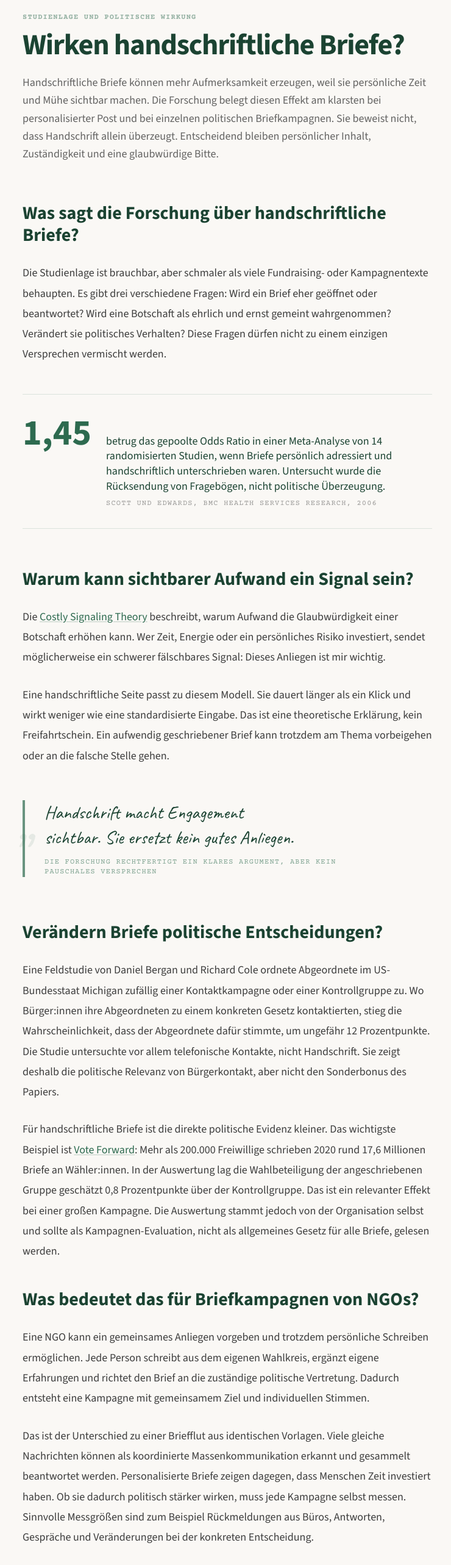
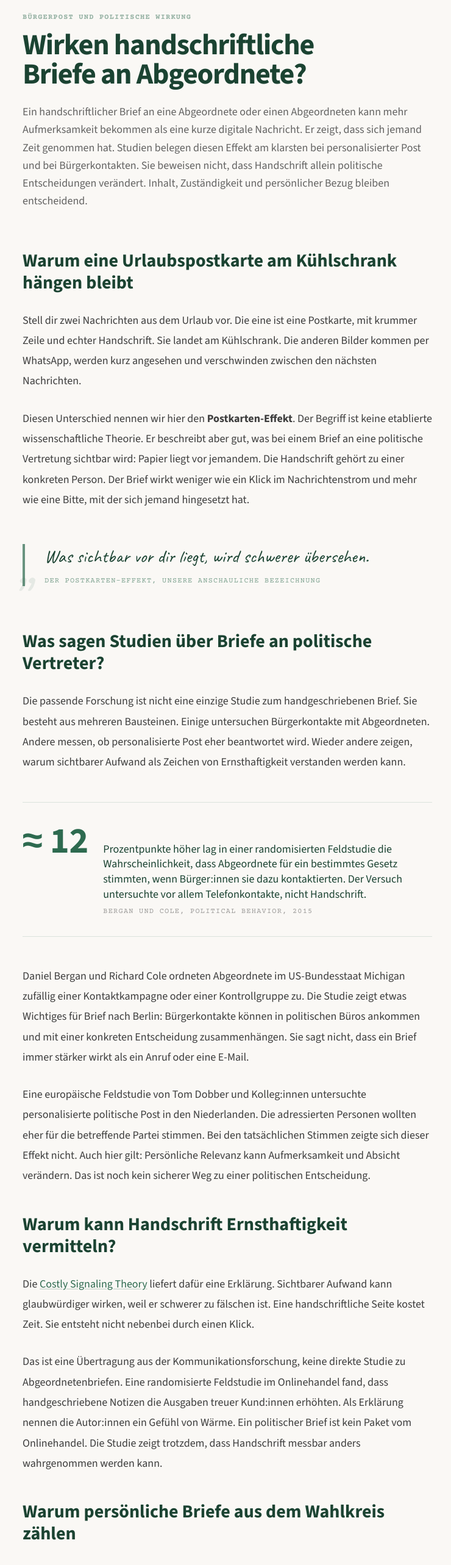
Before and after one commit to tholo91/brief-nach-berlin, a Next.js app in the folder web/: page /handschriftliche-briefe-wirkung in a window 1280 px wide. Shown: the part 200-2766 px from the top of the page at 61% size, without its empty margins (267-1007 px from the left). Built offline with nearby package versions, Linux system fonts and the light colour scheme.

Commit message:
feat(content): rewrite handwritten-letter page around research evidence

```diff
--- a/web/src/app/(site)/handschriftliche-briefe-wirkung/page.tsx
+++ b/web/src/app/(site)/handschriftliche-briefe-wirkung/page.tsx
@@ -9,9 +9,9 @@ import { FactCallout } from "@/components/editorial/FactCallout";
 const URL_PATH = "/handschriftliche-briefe-wirkung";
 const PUBLISHED = "2026-08-11";
 const TITLE =
-  "Wirken handschriftliche Briefe? Studien, Theorie und Briefkampagnen | Brief nach Berlin";
+  "Wirken handschriftliche Briefe an Abgeordnete? Studien und Erfahrungen | Brief nach Berlin";
 const DESCRIPTION =
-  "Was Studien über handschriftliche Briefe, persönliche Ansprache und politische Briefkampagnen zeigen, mit Quellen zu Costly Signaling und NGO-Arbeit.";
+  "Was Studien über handschriftliche Briefe an Abgeordnete zeigen, warum persönlicher Aufwand zählt und was der Postkarten-Effekt damit zu tun hat.";
 
 export const metadata: Metadata = {
   title: TITLE,
@@ -29,24 +29,24 @@ export const metadata: Metadata = {
 
 const faqs = [
   {
-    q: "Gibt es einen direkten Beweis, dass handschriftliche Briefe politische Entscheidungen verändern?",
-    a: "Die direkte Evidenz ist noch begrenzt. Eine randomisierte Studie zu Briefkampagnen von Vote Forward fand für die US-Wahl 2020 einen Anstieg der Wahlbeteiligung um geschätzt 0,8 Prozentpunkte. Eine andere Feldstudie zeigte, dass Kontakte aus der Wählerschaft die Zustimmung von Abgeordneten zu einem Gesetz um etwa 12 Prozentpunkte erhöhen konnten. Keine dieser Studien beweist, dass die Handschrift allein der entscheidende Faktor war.",
+    q: "Gibt es einen direkten Beweis, dass handschriftliche Briefe an Abgeordnete wirken?",
+    a: "Die direkte Evidenz ist kleiner als oft behauptet. Eine randomisierte Feldstudie zeigte, dass Bürgerkontakte die Zustimmung von Abgeordneten zu einem Gesetz um etwa 12 Prozentpunkte erhöhen konnten. Der Kontakt erfolgte vor allem telefonisch. Für handschriftliche Briefe lässt sich daraus kein eigener Handschrift-Bonus ableiten. Die Studie zeigt aber, dass Bürgerpost politische Entscheidungen erreichen kann.",
   },
   {
-    q: "Was bedeutet Costly Signaling bei einem handschriftlichen Brief?",
-    a: "Costly Signaling beschreibt die Idee, dass Aufwand die Ernsthaftigkeit einer Botschaft glaubwürdiger machen kann. Handschrift ist zeitaufwendiger und schwerer vollständig zu automatisieren als ein Klick oder ein Standardformular. Das ist eine plausible Erklärung für mehr Aufmerksamkeit, aber kein direkter Nachweis, dass jede handschriftliche Nachricht überzeugender ist.",
+    q: "Was ist der Postkarten-Effekt?",
+    a: "Der Postkarten-Effekt ist unsere saloppe Bezeichnung für eine Alltagserfahrung: Eine handgeschriebene Urlaubspostkarte landet eher am Kühlschrank und bleibt dort sichtbar. Viele Urlaubsbilder in WhatsApp sind schneller verschickt und schneller vergessen. Bei einem Brief an eine politische Vertretung ist es ähnlich: Das Papier liegt vor jemandem, trägt eine echte Handschrift und wirkt weniger wie eine anonyme Eingabe.",
   },
   {
-    q: "Ist ein handschriftlicher Brief automatisch wirkungsvoller als eine E-Mail?",
-    a: "Nein. Die Wirkung hängt auch von Inhalt, Zuständigkeit, persönlichem Bezug und dem Zeitpunkt ab. Forschung zu postalischen Fragebögen zeigt Vorteile für persönliche Adressierung und handgeschriebene Signaturen, untersucht aber nicht die politische Überzeugungskraft eines Briefs. Ein konkreter, persönlicher Brief ist deshalb die bessere Aussage als die pauschale Behauptung, Papier wirke immer.",
+    q: "Was bedeutet Costly Signaling bei einem Brief?",
+    a: "Costly Signaling beschreibt die Idee, dass sichtbarer Aufwand eine Botschaft glaubwürdiger machen kann. Eine handschriftliche Seite braucht Zeit und ist schwerer vollständig zu automatisieren als ein Klick. Das kann Ernsthaftigkeit signalisieren. Es ist eine plausible Erklärung, aber kein Beweis dafür, dass jede handschriftliche Nachricht überzeugt.",
   },
   {
-    q: "Warum können personalisierte Briefkampagnen für NGOs sinnvoll sein?",
-    a: "Eine Kampagne kann ein gemeinsames Anliegen verständlich machen und trotzdem jede Person aus dem eigenen Wahlkreis schreiben lassen. Die Unterstützer:innen ergänzen eigene Gründe und prüfen den Text selbst. So entsteht eine größere Zahl persönlicher Schreiben, ohne dass die Organisation automatisch identische Nachrichten an ein Büro schickt.",
+    q: "Ist ein handschriftlicher Brief automatisch besser als eine E-Mail?",
+    a: "Nein. Ein guter Brief braucht ein konkretes Anliegen, die richtige Zuständigkeit und einen persönlichen Grund. Forschung zu postalischen Fragebögen zeigt Vorteile für persönliche Adressierung und handgeschriebene Unterschriften. Sie untersucht aber nicht die politische Überzeugungskraft eines Briefs. Papier allein reicht nicht.",
   },
   {
-    q: "Hat Barack Obama wirklich jeden Abend zehn Briefe gelesen?",
-    a: "Dafür gibt es eine Primärquelle: In einem Interview des Obama Presidential Oral History Project berichtet sein Korrespondenzteam, Obama habe in seiner ersten Woche darum gebeten, ihm jeden Tag zehn Briefe vorzulegen. Obama selbst beschrieb diese Praxis später ebenfalls. Die Briefe waren eine ausgewählte Stichprobe aus der gesamten Bürgerpost, nicht ausschließlich handgeschriebene Briefe.",
+    q: "Warum sind handschriftliche Briefe für NGO-Briefkampagnen interessant?",
+    a: "Eine Organisation kann ein gemeinsames Anliegen vorgeben. Jede Person schreibt dann aus dem eigenen Wahlkreis, ergänzt eigene Gründe und prüft den Text selbst. So entstehen viele persönliche Briefe statt eines identischen Serienbriefs. Ob die Kampagne wirkt, sollte die Organisation an Antworten, Gesprächen und konkreten politischen Reaktionen messen.",
   },
 ];
 
@@ -89,80 +89,101 @@ export default function HandschriftlicheBriefeWirkungPage() {
         </Link>
 
         <p className="mb-3 font-typewriter text-xs font-bold uppercase tracking-widest text-waldgruen/50">
-          Studienlage und politische Wirkung
+          Bürgerpost und politische Wirkung
         </p>
         <h1 className="mb-6 font-body text-3xl font-bold tracking-tight text-waldgruen-dark md:text-5xl text-balance">
-          Wirken handschriftliche Briefe?
+          Wirken handschriftliche Briefe an Abgeordnete?
         </h1>
         <p className="mb-12 font-body text-lg leading-relaxed text-warmgrau/80">
-          Handschriftliche Briefe können mehr Aufmerksamkeit erzeugen, weil sie persönliche Zeit und Mühe sichtbar machen. Die Forschung belegt diesen Effekt am klarsten bei personalisierter Post und bei einzelnen politischen Briefkampagnen. Sie beweist nicht, dass Handschrift allein überzeugt. Entscheidend bleiben persönlicher Inhalt, Zuständigkeit und eine glaubwürdige Bitte.
+          Ein handschriftlicher Brief an eine Abgeordnete oder einen Abgeordneten kann mehr Aufmerksamkeit bekommen als eine kurze digitale Nachricht. Er zeigt, dass sich jemand Zeit genommen hat. Studien belegen diesen Effekt am klarsten bei personalisierter Post und bei Bürgerkontakten. Sie beweisen nicht, dass Handschrift allein politische Entscheidungen verändert. Inhalt, Zuständigkeit und persönlicher Bezug bleiben entscheidend.
         </p>
 
         <Prose>
-          <h2>Was sagt die Forschung über handschriftliche Briefe?</h2>
+          <h2>Warum eine Urlaubspostkarte am Kühlschrank hängen bleibt</h2>
           <p>
-            Die Studienlage ist brauchbar, aber schmaler als viele Fundraising- oder Kampagnentexte behaupten. Es gibt drei verschiedene Fragen: Wird ein Brief eher geöffnet oder beantwortet? Wird eine Botschaft als ehrlich und ernst gemeint wahrgenommen? Verändert sie politisches Verhalten? Diese Fragen dürfen nicht zu einem einzigen Versprechen vermischt werden.
+            Stell dir zwei Nachrichten aus dem Urlaub vor. Die eine ist eine Postkarte, mit krummer Zeile und echter Handschrift. Sie landet am Kühlschrank. Die anderen Bilder kommen per WhatsApp, werden kurz angesehen und verschwinden zwischen den nächsten Nachrichten.
+          </p>
+          <p>
+            Diesen Unterschied nennen wir hier den <strong>Postkarten-Effekt</strong>. Der Begriff ist keine etablierte wissenschaftliche Theorie. Er beschreibt aber gut, was bei einem Brief an eine politische Vertretung sichtbar wird: Papier liegt vor jemandem. Die Handschrift gehört zu einer konkreten Person. Der Brief wirkt weniger wie ein Klick im Nachrichtenstrom und mehr wie eine Bitte, mit der sich jemand hingesetzt hat.
+          </p>
+
+          <PullQuote decorative attribution="Der Postkarten-Effekt, unsere anschauliche Bezeichnung">
+            Was sichtbar vor dir liegt, wird schwerer übersehen.
+          </PullQuote>
+
+          <h2>Was sagen Studien über Briefe an politische Vertreter?</h2>
+          <p>
+            Die passende Forschung ist nicht eine einzige Studie zum handgeschriebenen Brief. Sie besteht aus mehreren Bausteinen. Einige untersuchen Bürgerkontakte mit Abgeordneten. Andere messen, ob personalisierte Post eher beantwortet wird. Wieder andere zeigen, warum sichtbarer Aufwand als Zeichen von Ernsthaftigkeit verstanden werden kann.
           </p>
 
           <FactCallout
-            number="1,45"
-            label="betrug das gepoolte Odds Ratio in einer Meta-Analyse von 14 randomisierten Studien, wenn Briefe persönlich adressiert und handschriftlich unterschrieben waren. Untersucht wurde die Rücksendung von Fragebögen, nicht politische Überzeugung."
-            source="Scott und Edwards, BMC Health Services Research, 2006"
+            number="≈ 12"
+            label="Prozentpunkte höher lag in einer randomisierten Feldstudie die Wahrscheinlichkeit, dass Abgeordnete für ein bestimmtes Gesetz stimmten, wenn Bürger:innen sie dazu kontaktierten. Der Versuch untersuchte vor allem Telefonkontakte, nicht Handschrift."
+            source="Bergan und Cole, Political Behavior, 2015"
           />
 
-          <h2>Warum kann sichtbarer Aufwand ein Signal sein?</h2>
           <p>
-            Die <a className={sourceLinkClass} href="https://doi.org/10.1016/j.copsyc.2022.101442" target="_blank" rel="noreferrer">Costly Signaling Theory</a> beschreibt, warum Aufwand die Glaubwürdigkeit einer Botschaft erhöhen kann. Wer Zeit, Energie oder ein persönliches Risiko investiert, sendet möglicherweise ein schwerer fälschbares Signal: Dieses Anliegen ist mir wichtig.
+            Daniel Bergan und Richard Cole ordneten Abgeordnete im US-Bundesstaat Michigan zufällig einer Kontaktkampagne oder einer Kontrollgruppe zu. Die Studie zeigt etwas Wichtiges für Brief nach Berlin: Bürgerkontakte können in politischen Büros ankommen und mit einer konkreten Entscheidung zusammenhängen. Sie sagt nicht, dass ein Brief immer stärker wirkt als ein Anruf oder eine E-Mail.
           </p>
           <p>
-            Eine handschriftliche Seite passt zu diesem Modell. Sie dauert länger als ein Klick und wirkt weniger wie eine standardisierte Eingabe. Das ist eine theoretische Erklärung, kein Freifahrtschein. Ein aufwendig geschriebener Brief kann trotzdem am Thema vorbeigehen oder an die falsche Stelle gehen.
+            Eine europäische Feldstudie von Tom Dobber und Kolleg:innen untersuchte personalisierte politische Post in den Niederlanden. Die adressierten Personen wollten eher für die betreffende Partei stimmen. Bei den tatsächlichen Stimmen zeigte sich dieser Effekt nicht. Auch hier gilt: Persönliche Relevanz kann Aufmerksamkeit und Absicht verändern. Das ist noch kein sicherer Weg zu einer politischen Entscheidung.
           </p>
 
-          <PullQuote decorative attribution="Die Forschung rechtfertigt ein klares Argument, aber kein pauschales Versprechen">
-            Handschrift macht Engagement sichtbar. Sie ersetzt kein gutes Anliegen.
-          </PullQuote>
-
-          <h2>Verändern Briefe politische Entscheidungen?</h2>
+          <h2>Warum kann Handschrift Ernsthaftigkeit vermitteln?</h2>
           <p>
-            Eine Feldstudie von Daniel Bergan und Richard Cole ordnete Abgeordnete im US-Bundesstaat Michigan zufällig einer Kontaktkampagne oder einer Kontrollgruppe zu. Wo Bürger:innen ihre Abgeordneten zu einem konkreten Gesetz kontaktierten, stieg die Wahrscheinlichkeit, dass der Abgeordnete dafür stimmte, um ungefähr 12 Prozentpunkte. Die Studie untersuchte vor allem telefonische Kontakte, nicht Handschrift. Sie zeigt deshalb die politische Relevanz von Bürgerkontakt, aber nicht den Sonderbonus des Papiers.
+            Die <a className={sourceLinkClass} href="https://doi.org/10.1016/j.copsyc.2022.101442" target="_blank" rel="noreferrer">Costly Signaling Theory</a> liefert dafür eine Erklärung. Sichtbarer Aufwand kann glaubwürdiger wirken, weil er schwerer zu fälschen ist. Eine handschriftliche Seite kostet Zeit. Sie entsteht nicht nebenbei durch einen Klick.
           </p>
           <p>
-            Für handschriftliche Briefe ist die direkte politische Evidenz kleiner. Das wichtigste Beispiel ist <a className={sourceLinkClass} href="https://votefwd.org/impact2020" target="_blank" rel="noreferrer">Vote Forward</a>: Mehr als 200.000 Freiwillige schrieben 2020 rund 17,6 Millionen Briefe an Wähler:innen. In der Auswertung lag die Wahlbeteiligung der angeschriebenen Gruppe geschätzt 0,8 Prozentpunkte über der Kontrollgruppe. Das ist ein relevanter Effekt bei einer großen Kampagne. Die Auswertung stammt jedoch von der Organisation selbst und sollte als Kampagnen-Evaluation, nicht als allgemeines Gesetz für alle Briefe, gelesen werden.
+            Das ist eine Übertragung aus der Kommunikationsforschung, keine direkte Studie zu Abgeordnetenbriefen. Eine randomisierte Feldstudie im Onlinehandel fand, dass handgeschriebene Notizen die Ausgaben treuer Kund:innen erhöhten. Als Erklärung nennen die Autor:innen ein Gefühl von Wärme. Ein politischer Brief ist kein Paket vom Onlinehandel. Die Studie zeigt trotzdem, dass Handschrift messbar anders wahrgenommen werden kann.
+          </p>
+
+          <h2>Warum persönliche Briefe aus dem Wahlkreis zählen</h2>
+          <p>
+            Ein Brief aus dem eigenen Wahlkreis hat eine klare Adresse. Er kommt von jemandem, den die Abgeordnete oder der Abgeordnete tatsächlich vertritt. Wenn mehrere Menschen unabhängig voneinander zum gleichen Thema schreiben, wird daraus ein Muster, das ein Büro schwerer als Einzelfall ablegen kann.
+          </p>
+          <p>
+            Das funktioniert nicht durch möglichst viele identische Texte. Ein Serienbrief lässt sich schnell als Kampagne erkennen und gesammelt beantworten. Persönliche Briefe zeigen dagegen, dass verschiedene Menschen ein Anliegen aus ihrem Alltag heraus wichtig finden. Genau deshalb setzt Brief nach Berlin auf eigene Worte, eine zuständige Adresse und den letzten Schritt beim Menschen: lesen, ändern, abschreiben, abschicken.
           </p>
 
           <h2>Was bedeutet das für Briefkampagnen von NGOs?</h2>
           <p>
-            Eine NGO kann ein gemeinsames Anliegen vorgeben und trotzdem persönliche Schreiben ermöglichen. Jede Person schreibt aus dem eigenen Wahlkreis, ergänzt eigene Erfahrungen und richtet den Brief an die zuständige politische Vertretung. Dadurch entsteht eine Kampagne mit gemeinsamem Ziel und individuellen Stimmen.
+            Eine NGO kann den gemeinsamen Anlass liefern und trotzdem persönliche Briefe ermöglichen. Unterstützer:innen bekommen einen Startpunkt, wählen ihre zuständige politische Vertretung und ergänzen, warum sie selbst betroffen sind oder das Thema wichtig finden. Die Organisation schickt keine identischen Nachrichten automatisch an ein Büro.
           </p>
           <p>
-            Das ist der Unterschied zu einer Briefflut aus identischen Vorlagen. Viele gleiche Nachrichten können als koordinierte Massenkommunikation erkannt und gesammelt beantwortet werden. Personalisierte Briefe zeigen dagegen, dass Menschen Zeit investiert haben. Ob sie dadurch politisch stärker wirken, muss jede Kampagne selbst messen. Sinnvolle Messgrößen sind zum Beispiel Rückmeldungen aus Büros, Antworten, Gespräche und Veränderungen bei der konkreten Entscheidung.
+            Studien zu NGO-Kampagnen zeigen, dass persönliche Geschichten Menschen eher zum Handeln bewegen können als reine Sachinformationen. Das ist keine Handschriftstudie. Für eine Briefkampagne ist es trotzdem relevant: Ein guter Kampagnentext sollte Menschen nicht ersetzen, sondern ihnen helfen, den eigenen Grund zu formulieren.
           </p>
           <p>
-            <Link className={sourceLinkClass} href="/ngo-briefkampagne">Brief nach Berlin unterstützt solche NGO-Briefkampagnen</Link>. Die Organisation gibt den gemeinsamen Startpunkt vor. Unterstützer:innen lesen, ändern und verwenden den Brief selbst. Es wird nichts automatisch verschickt.
+            <Link className={sourceLinkClass} href="/ngo-briefkampagne">Mehr über NGO-Briefkampagnen mit Brief nach Berlin</Link>.
           </p>
 
-          <h2>Welche Studien und Quellen sind besonders relevant?</h2>
+          <h2>Welche Quellen sind für Bürgerbriefe besonders nützlich?</h2>
           <ol className="list-decimal space-y-5 pl-6">
             <li>
-              <a className={sourceLinkClass} href="https://doi.org/10.1186/1472-6963-6-111" target="_blank" rel="noreferrer">Scott und Edwards, 2006</a>: Meta-Analyse von 14 randomisierten Studien mit 12.102 Personen. Persönliche Adressierung plus handgeschriebene Unterschrift erhöhte die Rücklaufquote von postalischen Fragebögen, nicht die politische Überzeugungskraft.
+              <a className={sourceLinkClass} href="https://doi.org/10.1007/s11109-014-9277-1" target="_blank" rel="noreferrer">Bergan und Cole, 2015</a>: Randomisierte Feldstudie zu Bürgerkontakten und Abstimmungsverhalten von Abgeordneten. Direkt relevant für die politische Kontaktaufnahme, aber nicht speziell für Handschrift.
             </li>
             <li>
-              <a className={sourceLinkClass} href="https://doi.org/10.1016/j.copsyc.2022.101442" target="_blank" rel="noreferrer">Chaudhry und Wald, 2022</a>: Review zu Costly Signaling in Kommunikation. Der Beitrag erklärt, warum wahrgenommener Aufwand als Hinweis auf Ehrlichkeit dienen kann. Er ist keine Studie zu Briefen.
+              <a className={sourceLinkClass} href="https://doi.org/10.1080/01972243.2022.2134240" target="_blank" rel="noreferrer">Dobber, Trilling, Helberger und de Vreese, 2023</a>: Feldexperiment mit personalisierter politischer Post in den Niederlanden. Die Wahlabsicht stieg, tatsächliche Stimmen jedoch nicht.
             </li>
             <li>
-              <a className={sourceLinkClass} href="https://doi.org/10.1007/s11109-014-9277-1" target="_blank" rel="noreferrer">Bergan und Cole, 2015</a>: Randomisierte Feldstudie zu Bürgerkontakten und Abstimmungsverhalten von Abgeordneten in Michigan. Der Effekt lag bei ungefähr 12 Prozentpunkten. Der Kontakt erfolgte vor allem telefonisch.
+              <a className={sourceLinkClass} href="https://doi.org/10.1186/1472-6963-6-111" target="_blank" rel="noreferrer">Scott und Edwards, 2006</a>: Meta-Analyse von 14 randomisierten Studien. Persönliche Adressierung und handgeschriebene Unterschriften erhöhten die Rücklaufquote postalischer Fragebögen. Das ist Evidenz für Aufmerksamkeit, nicht für politische Überzeugung.
             </li>
             <li>
-              <a className={sourceLinkClass} href="https://votefwd.org/impact2020" target="_blank" rel="noreferrer">Vote Forward, Impact 2020</a>: Große Kampagnen-Evaluation mit 17,6 Millionen Briefen und einer geschätzten Steigerung der Wahlbeteiligung um 0,8 Prozentpunkte. Die Quelle ist transparent, aber organisationsintern.
+              <a className={sourceLinkClass} href="https://doi.org/10.1016/j.copsyc.2022.101442" target="_blank" rel="noreferrer">Chaudhry und Wald, 2022</a>: Review zu Costly Signaling und wahrgenommener Ehrlichkeit. Der Beitrag erklärt den möglichen Mechanismus, ist aber keine Studie zu Briefen.
             </li>
             <li>
-              <a className={sourceLinkClass} href="https://obamalibrary.archives.gov/sites/default/files/uploads/documents/2009%20-%20Inside%20the%20White%20House_%20Letters%20to%20the%20President%20%28TRANSCRIPT%29.pdf" target="_blank" rel="noreferrer">Obama Presidential Oral History Project</a>: Primärquelle zur Praxis, dass Obama täglich zehn Briefe aus der Bürgerpost vorgelegt bekam. Sie belegt Aufmerksamkeit für Bürgerstimmen, aber keinen kausalen Effekt handschriftlicher Briefe.
+              <a className={sourceLinkClass} href="https://doi.org/10.1177/10949968221102306" target="_blank" rel="noreferrer">Kim, Choi und Kim, 2022</a>: Randomisierte Feldstudie zu handgeschriebenen Notizen im Onlinehandel. Die Notizen steigerten Ausgaben bei treuen Kund:innen, vermittelt über wahrgenommene Wärme. Das ist eine Übertragung, keine Politikstudie.
+            </li>
+            <li>
+              <a className={sourceLinkClass} href="https://doi.org/10.1017/S0003055415000295" target="_blank" rel="noreferrer">McEntire, Leiby und Krain, 2015</a>: Experiment zu NGO-Kampagnen. Persönliche Narrative mobilisierten eher als reine Informationsframes. Die Untersuchung betrifft Kampagnenbotschaften, nicht handgeschriebene Briefe.
+            </li>
+            <li>
+              <a className={sourceLinkClass} href="https://obamawhitehouse.archives.gov/letters/" target="_blank" rel="noreferrer">Obama Presidential Oral History Project</a>: Primärquelle zur Praxis, dass Barack Obama täglich zehn Briefe aus der Bürgerpost vorgelegt bekam. Das ist ein Beispiel für Aufmerksamkeit, keine Wirksamkeitsstudie.
             </li>
           </ol>
 
-          <h2>Was ist die ehrliche Schlussfolgerung?</h2>
+          <h2>Was lässt sich daraus ehrlich sagen?</h2>
           <p>
-            Handschriftliche Briefe sind kein magischer Hebel. Sie sind ein glaubwürdiger, persönlicher Kontaktweg mit besseren Belegen für Aufmerksamkeit und Beteiligung als für einen garantierten politischen Erfolg. Wer aus dem eigenen Wahlkreis schreibt, ein konkretes Anliegen nennt und sich sichtbar Mühe gibt, erhöht die Chance, als einzelne Stimme wahrgenommen zu werden. Bei vielen persönlichen Briefen kann daraus politisches Gewicht entstehen.
+            Ein handschriftlicher Brief ist kein Zaubertrick. Er macht Zeit, Mühe und persönliche Betroffenheit sichtbar. Das kann die Chance erhöhen, dass ein Anliegen im Büro als Stimme aus dem Wahlkreis wahrgenommen wird. Die direkte Forschung zu handschriftlichen Bürgerbriefen an Abgeordnete ist noch dünn. Gerade deshalb ist es besser, den Brief gut zu schreiben und seine Wirkung nicht größer zu behaupten, als die Quellen hergeben.
           </p>
         </Prose>
 
@@ -181,7 +202,7 @@ export default function HandschriftlicheBriefeWirkungPage() {
         </div>
 
         <div className="mt-16 rounded-xl bg-creme p-8 text-center ring-1 ring-waldgruen/10">
-          <p className="mb-4 font-body text-lg font-bold text-waldgruen-dark">Du willst selbst eine Stimme sichtbar machen?</p>
+          <p className="mb-4 font-body text-lg font-bold text-waldgruen-dark">Du willst selbst einen Brief schreiben?</p>
           <Link href="/" className="inline-block rounded-lg bg-waldgruen px-8 py-3 font-body font-semibold text-creme transition-colors hover:bg-waldgruen-dark">Brief schreiben</Link>
         </div>
       </main>
```
